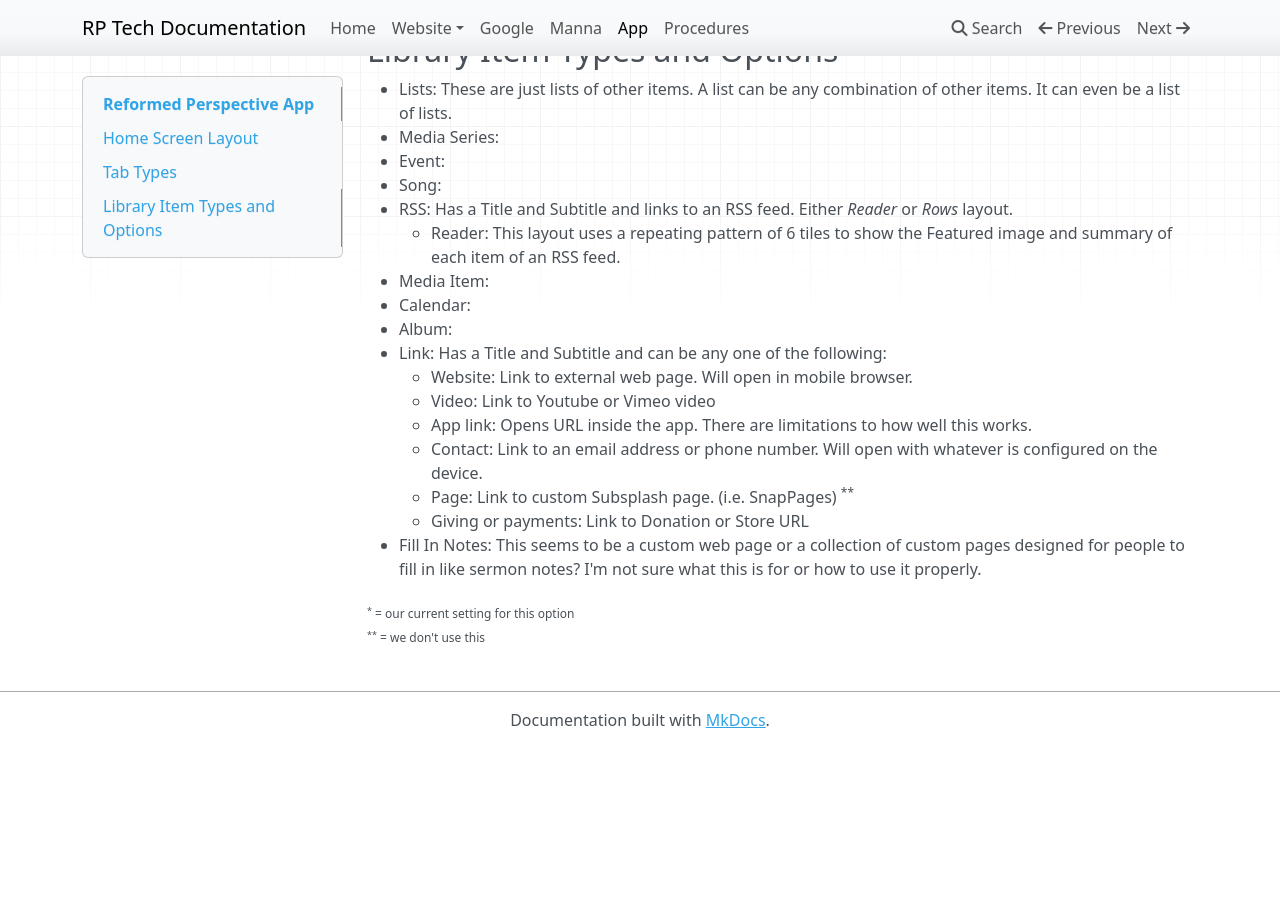
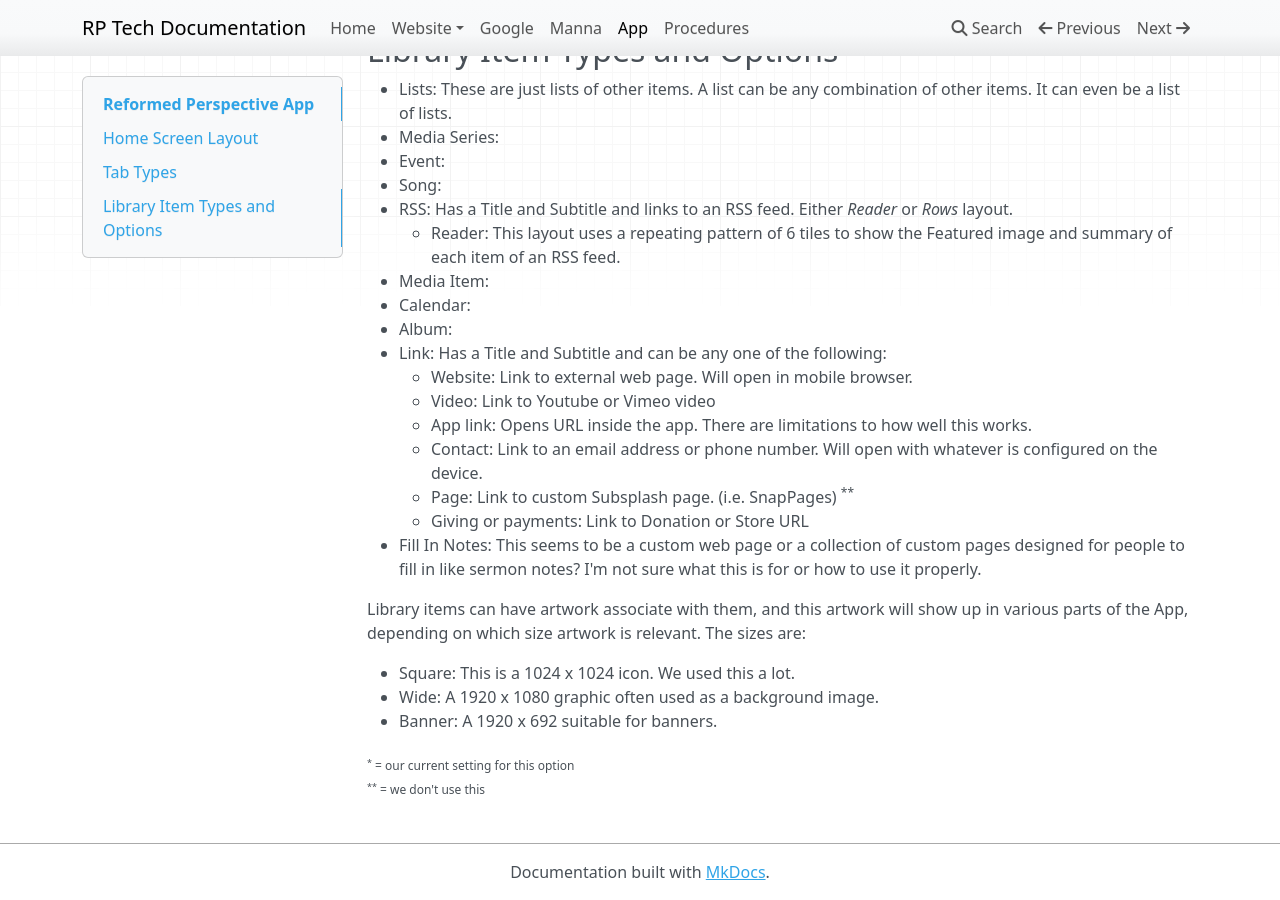
Before and after one commit to ReformedPerspective/rpdocs, an MkDocs documentation site: the page built from docs/app/index.md, in a window 1280 px wide and 900 px high, scrolled down 2858 px. Built offline with MkDocs 1.6.1, drawn with Linux system fonts in a browser that asks for light colours; nearby versions of some CDN libraries; before the commit the page ends 3606 px from its top, so only the background shows below that.

```diff
--- a/docs/app/index.md
+++ b/docs/app/index.md
@@ -109,5 +109,11 @@ These tabs can be managed using the *Manage tabs* button at the top-right of the
     - Giving or payments: Link to Donation or Store URL
 - Fill In Notes: This seems to be a custom web page or a collection of custom pages designed for people to fill in like sermon notes? I'm not sure what this is for or how to use it properly.
 
+Library items can have artwork associate with them, and this artwork will show up in various parts of the App, depending on which size artwork is relevant. The sizes are:
+
+- Square: This is a 1024 x 1024 icon. We used this a lot.
+- Wide: A 1920 x 1080 graphic often used as a background image.
+- Banner: A 1920 x 692 suitable for banners.
+
 <sub><sup>\*</sup> = our current setting for this option</sub><br>
 <sub><sup>\**</sup> = we don't use this</sub>
```
Also changed, not shown: other parts of docs/app/index.md (+1 -1 lines), docs/app/account.md (added, +39 -0 lines), docs/app/pushnotifications.md (+21 -0 lines).
